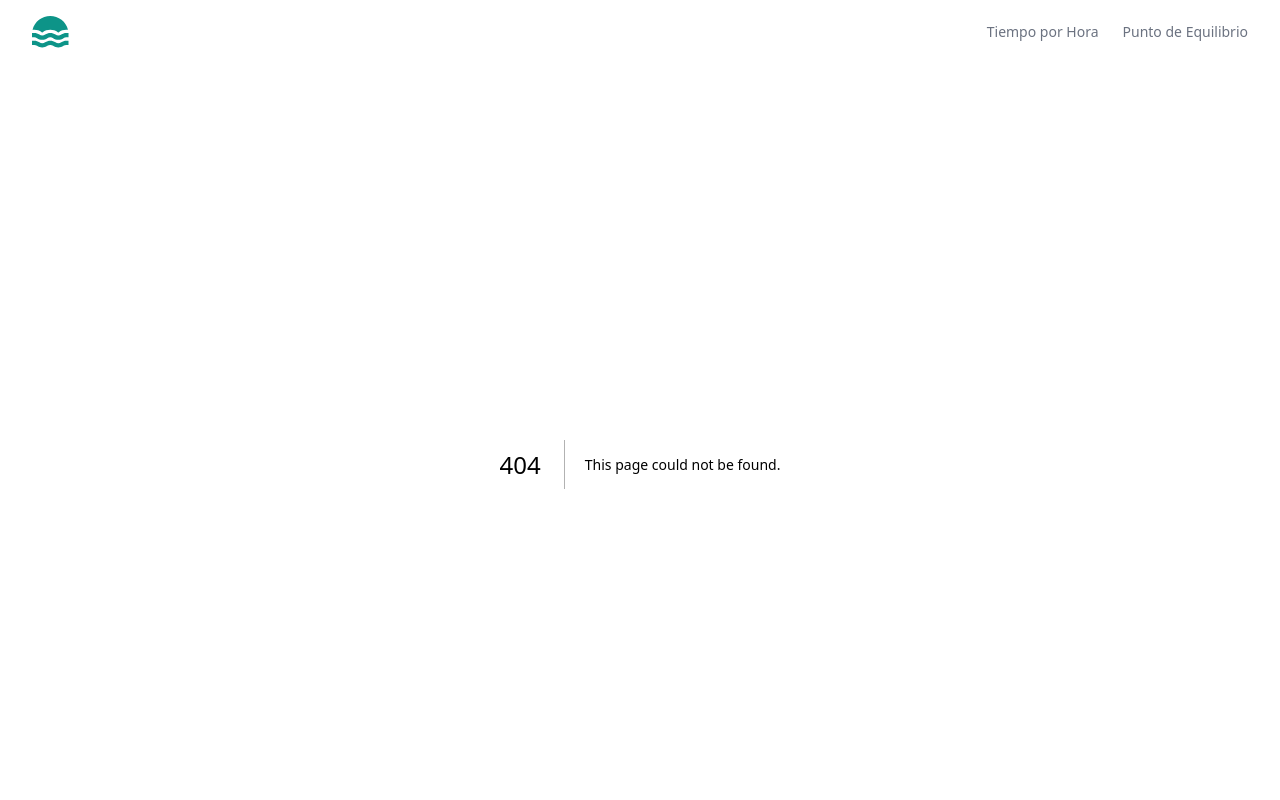
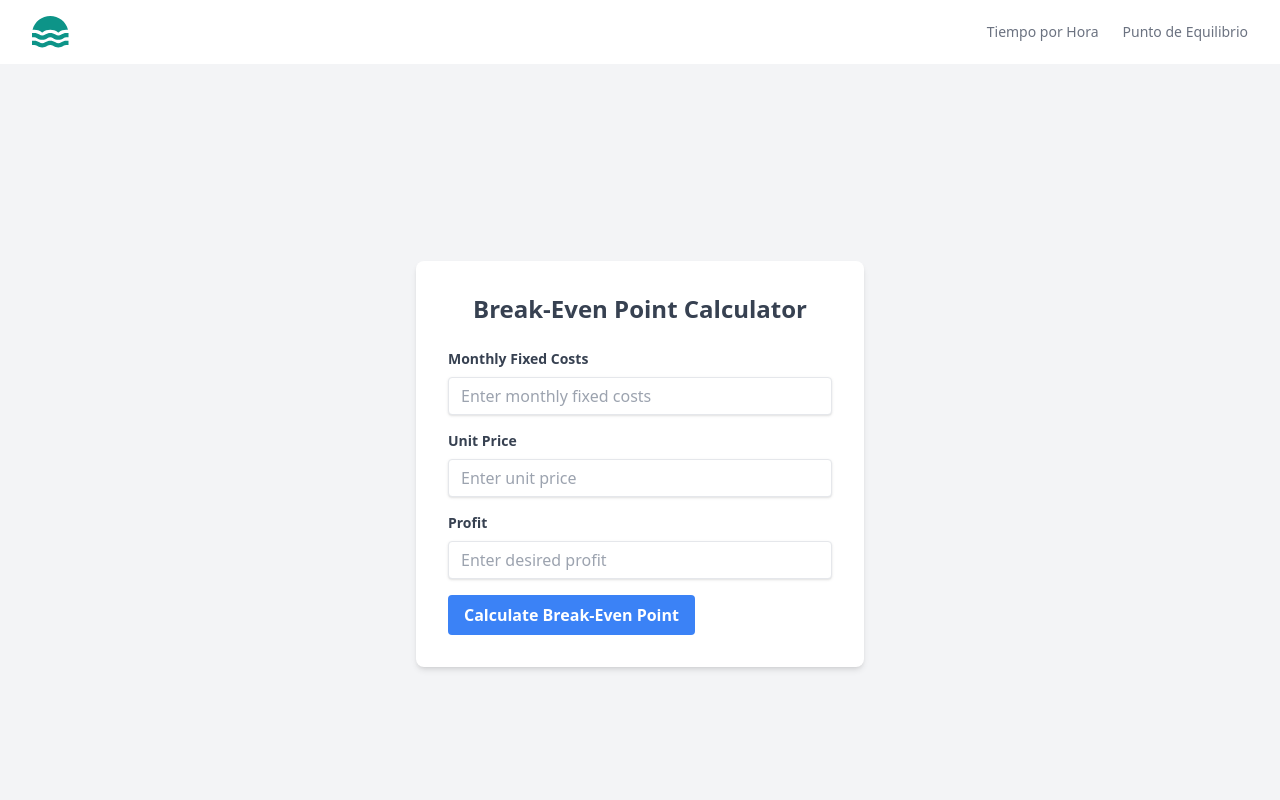
Before and after one commit to ICCOCUT/social-service, a Next.js app: page /BreakEvenPoint in a window 1280 px wide. Before the commit this address had no page. Shown: the top 800 px of the page. Built offline with nearby package versions, Linux system fonts and the light colour scheme.

Commit message:
Adding BrakeEvenPoint View

```diff
--- /dev/null
+++ b/src/pages/BreakEvenPoint.jsx
@@ -0,0 +1,94 @@
+import React, { useState } from 'react';
+
+const BreakEvenPoint = () => {
+  const [fixedCosts, setFixedCosts] = useState('');
+  const [unitPrice, setUnitPrice] = useState('');
+  const [profit, setProfit] = useState('');
+  const [breakEven, setBreakEven] = useState(null);
+  const [errorMessage, setErrorMessage] = useState('');
+
+  const calculateBreakEven = () => {
+    const fixedCostsValue = parseFloat(fixedCosts);
+    const unitPriceValue = parseFloat(unitPrice);
+    const profitValue = parseFloat(profit);
+
+    if (!isNaN(fixedCostsValue) && !isNaN(unitPriceValue) && !isNaN(profitValue)) {
+      if (unitPriceValue - profitValue !== 0) {
+        const breakEvenPoint = fixedCostsValue / (unitPriceValue - profitValue);
+        setBreakEven(breakEvenPoint.toFixed(2));
+        setErrorMessage('');
+      } else {
+        setBreakEven(null);
+        setErrorMessage('Cannot calculate: Unit Price - Profit cannot be zero');
+      }
+    } else {
+      setBreakEven(null);
+      setErrorMessage('Please enter valid numbers for all fields');
+    }
+  };
+
+  return (
+    <div className="min-h-screen flex items-center justify-center bg-gray-100">
+      <div className="bg-white p-8 rounded-lg shadow-md w-full max-w-md">
+        <h2 className="text-2xl font-bold mb-6 text-center text-gray-700">Break-Even Point Calculator</h2>
+        <div className="mb-4">
+          <label className="block text-gray-700 text-sm font-bold mb-2" htmlFor="fixedCosts">
+            Monthly Fixed Costs
+          </label>
+          <input
+            type="number"
+            id="fixedCosts"
+            value={fixedCosts}
+            onChange={(e) => setFixedCosts(e.target.value)}
+            className="shadow appearance-none border rounded w-full py-2 px-3 text-gray-700 leading-tight focus:outline-none focus:ring-2 focus:ring-blue-500"
+            placeholder="Enter monthly fixed costs"
+          />
+        </div>
+        <div className="mb-4">
+          <label className="block text-gray-700 text-sm font-bold mb-2" htmlFor="unitPrice">
+            Unit Price
+          </label>
+          <input
+            type="number"
+            id="unitPrice"
+            value={unitPrice}
+            onChange={(e) => setUnitPrice(e.target.value)}
+            className="shadow appearance-none border rounded w-full py-2 px-3 text-gray-700 leading-tight focus:outline-none focus:ring-2 focus:ring-blue-500"
+            placeholder="Enter unit price"
+          />
+        </div>
+        <div className="mb-4">
+          <label className="block text-gray-700 text-sm font-bold mb-2" htmlFor="profit">
+            Profit
+          </label>
+          <input
+            type="number"
+            id="profit"
+            value={profit}
+            onChange={(e) => setProfit(e.target.value)}
+            className="shadow appearance-none border rounded w-full py-2 px-3 text-gray-700 leading-tight focus:outline-none focus:ring-2 focus:ring-blue-500"
+            placeholder="Enter desired profit"
+          />
+        </div>
+        <button
+          onClick={calculateBreakEven}
+          className="bg-blue-500 hover:bg-blue-700 text-white font-bold py-2 px-4 rounded focus:outline-none focus:shadow-outline"
+        >
+          Calculate Break-Even Point
+        </button>
+        {breakEven !== null && errorMessage === '' && (
+          <p className="mt-4 text-center text-black">
+            Break-Even Point: {breakEven}
+          </p>
+        )}
+        {errorMessage !== '' && (
+          <p className="mt-4 text-center text-red-500">
+            {errorMessage}
+          </p>
+        )}
+      </div>
+    </div>
+  );
+};
+
+export default BreakEvenPoint;
--- a/src/pages/components/header.jsx
+++ b/src/pages/components/header.jsx
@@ -21,18 +21,18 @@ export default function Header() {
                         <nav aria-label="Global">
                             <ul className="flex items-center gap-6 text-sm">
                                 <li>
-                                    <a
+                                    <Link
                                         className="text-gray-500 transition hover:text-gray-500/75 dark:text-white dark:hover:text-white/75"
-                                        href="../CostCalculator"
+                                        href="/CostCalculator"
                                     >
                                         Tiempo por Hora
-                                    </a>
+                                    </Link>
                                 </li>
 
                                 <li>
                                     <Link
                                         className="text-gray-500 transition hover:text-gray-500/75 dark:text-white dark:hover:text-white/75"
-                                        href="#"
+                                        href="/BreakEvenPoint"
                                     >
                                         Punto de Equilibrio
                                     </Link>
```
